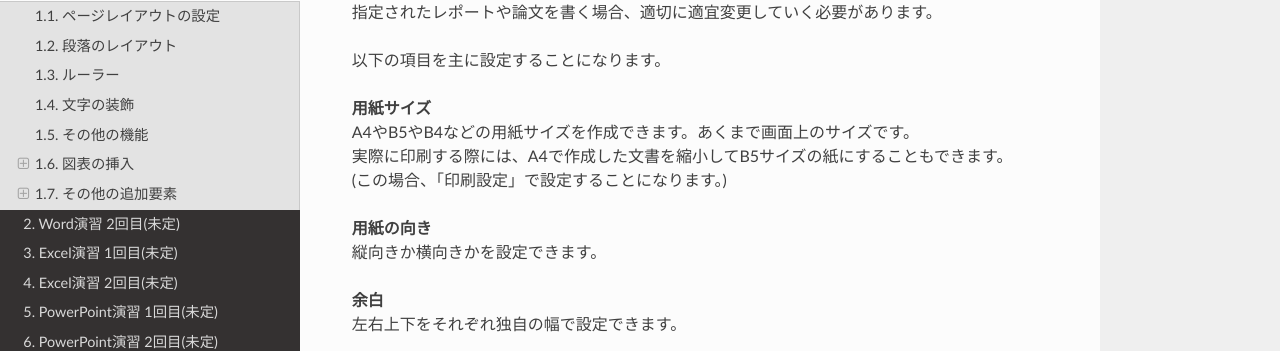
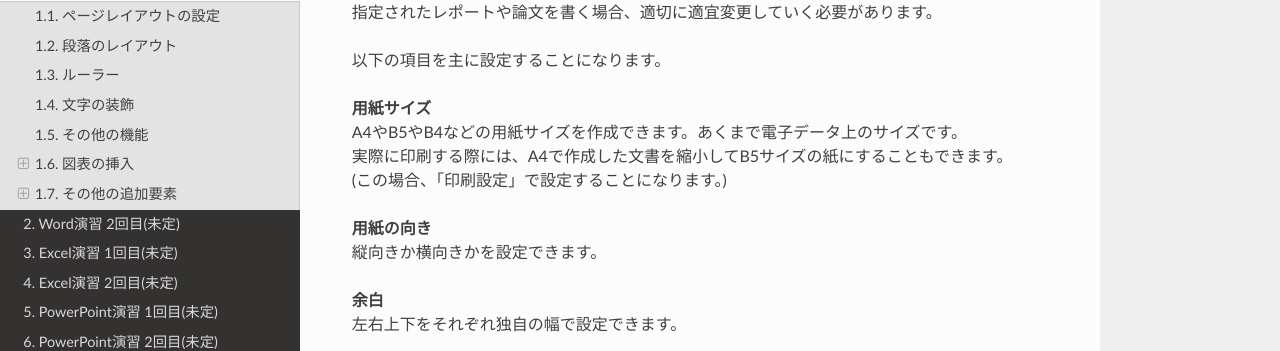
Before and after one commit to slt666666/informatics_agri_1st, a Sphinx documentation site: the page built from source/word_1.rst, in a window 1280 px wide and 900 px high, scrolled down 312 px. Shown: the part 135-486 px from the top of the window. Built offline with Sphinx 7.4.7 and the Read the Docs theme 2.0.0, drawn with Linux system fonts in a browser that asks for light colours.

Commit message:
fix some words

```diff
--- a/source/word_1.rst
+++ b/source/word_1.rst
@@ -15,7 +15,7 @@
 以下の項目を主に設定することになります。
 
 | **用紙サイズ**
-| A4やB5やB4などの用紙サイズを作成できます。あくまで画面上のサイズです。
+| A4やB5やB4などの用紙サイズを作成できます。あくまで電子データ上のサイズです。
 | 実際に印刷する際には、A4で作成した文書を縮小してB5サイズの紙にすることもできます。
 | (この場合、「印刷設定」で設定することになります。)
 
--- a/source/word_2.rst
+++ b/source/word_2.rst
@@ -17,7 +17,7 @@
 
 その他の文書作成ソフト
 ^^^^^^^^^^^^^^^^^^^^^^
-TEXやLATEXなどがある。
+TeXやLaTeXなどがある。
 
 演習課題
 ^^^^^^^^^^^^^^^^^^^^^^
```
